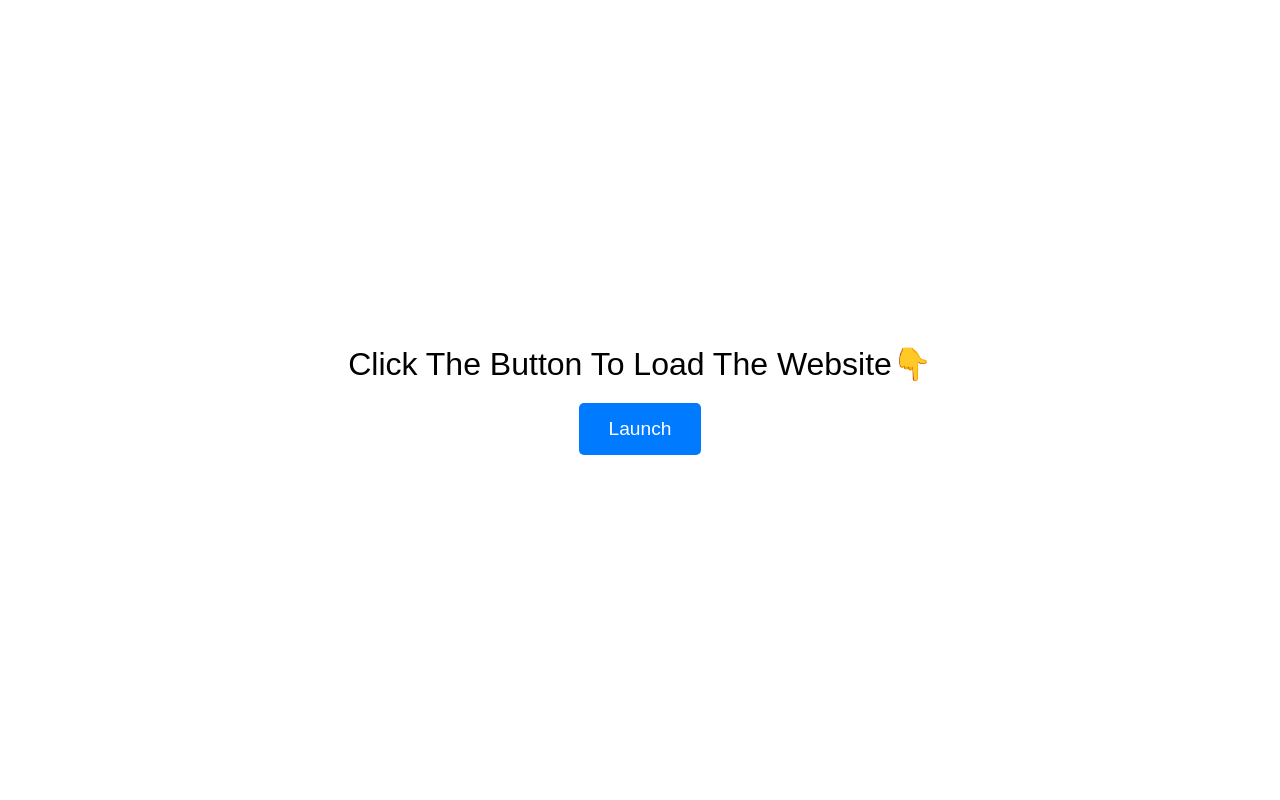
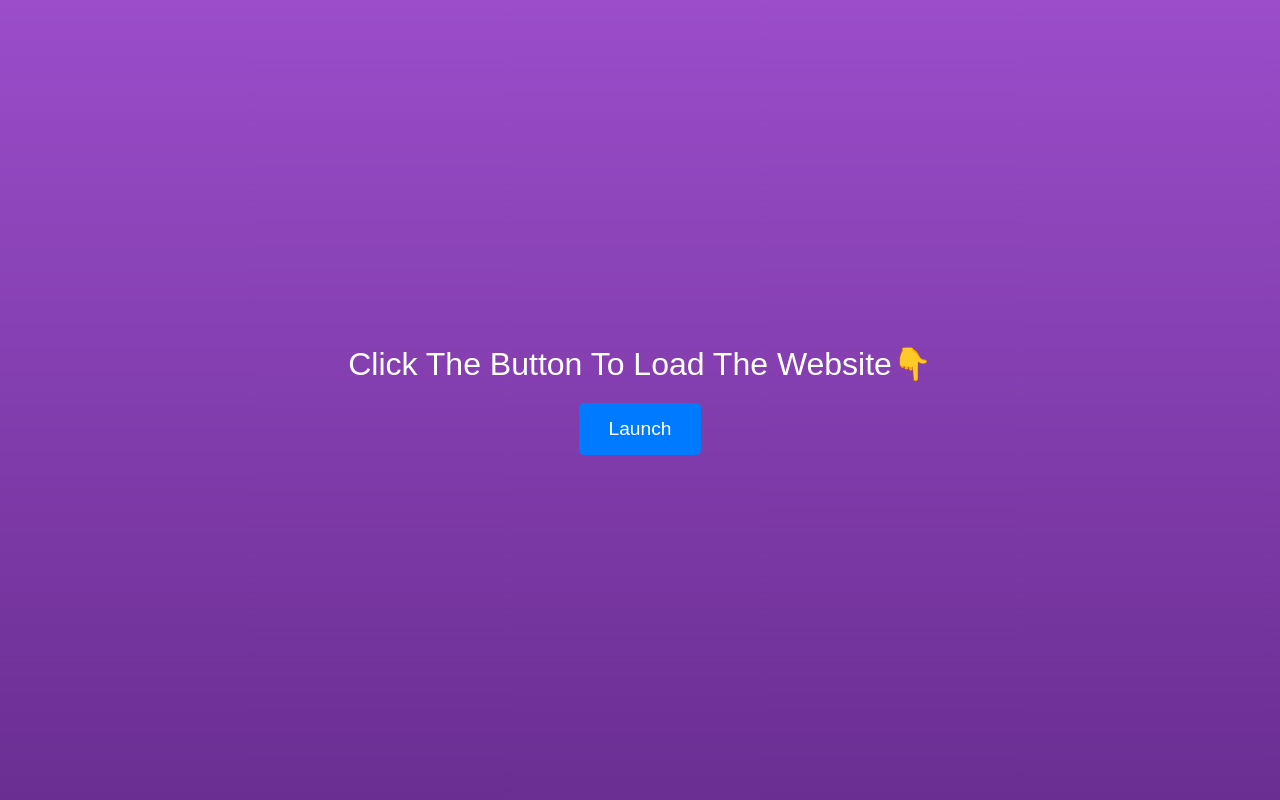
Before and after one commit to omiragk05/website, a PHP site: page / in a window 1280 px wide. Run offline with PHP 8.4, Linux system fonts and the light colour scheme.

Commit message:
Update styles.css

```diff
--- a/index/styles.css
+++ b/index/styles.css
@@ -5,7 +5,7 @@ body {
     justify-content: center;
     align-items: center;
     min-height: 100vh;
-    background: linear-gradient(to bottom, #9b4dca, #6a2e92)
+    background: linear-gradient(to bottom, #9b4dca, #6a2e92); /* Purple gradient */
     color: white;
     overflow: hidden;
     transition: background 1s ease;
@@ -55,7 +55,7 @@ body.loaded #main-content {
     left: 0;
     width: 100%;
     height: 100%;
-    background: radial-gradient(circle, #9b4dca, #6a2e92);
+    background: radial-gradient(circle, #9b4dca, #6a2e92); /* Purple gradient */
     z-index: 1000;
     text-align: center;
     opacity: 1;
```
